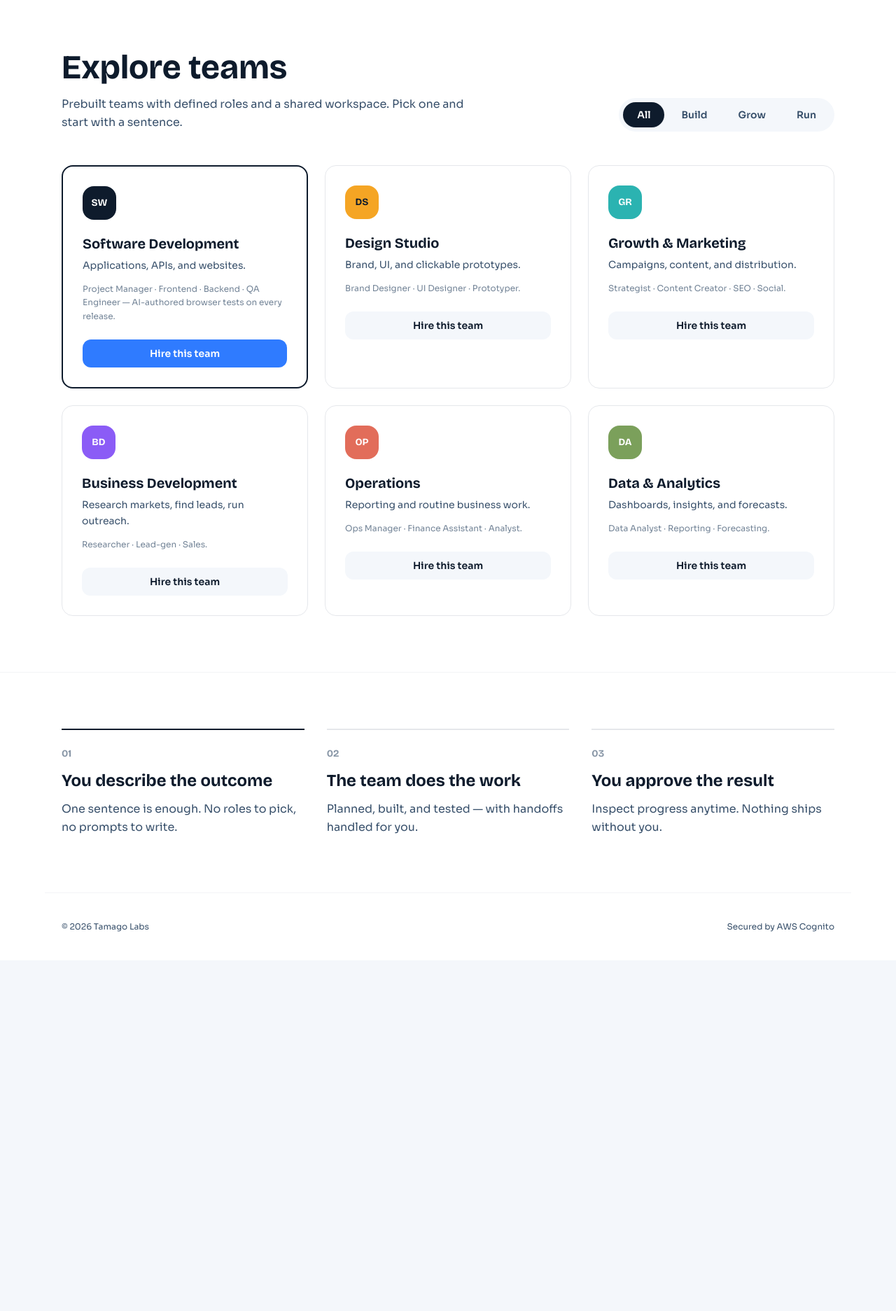
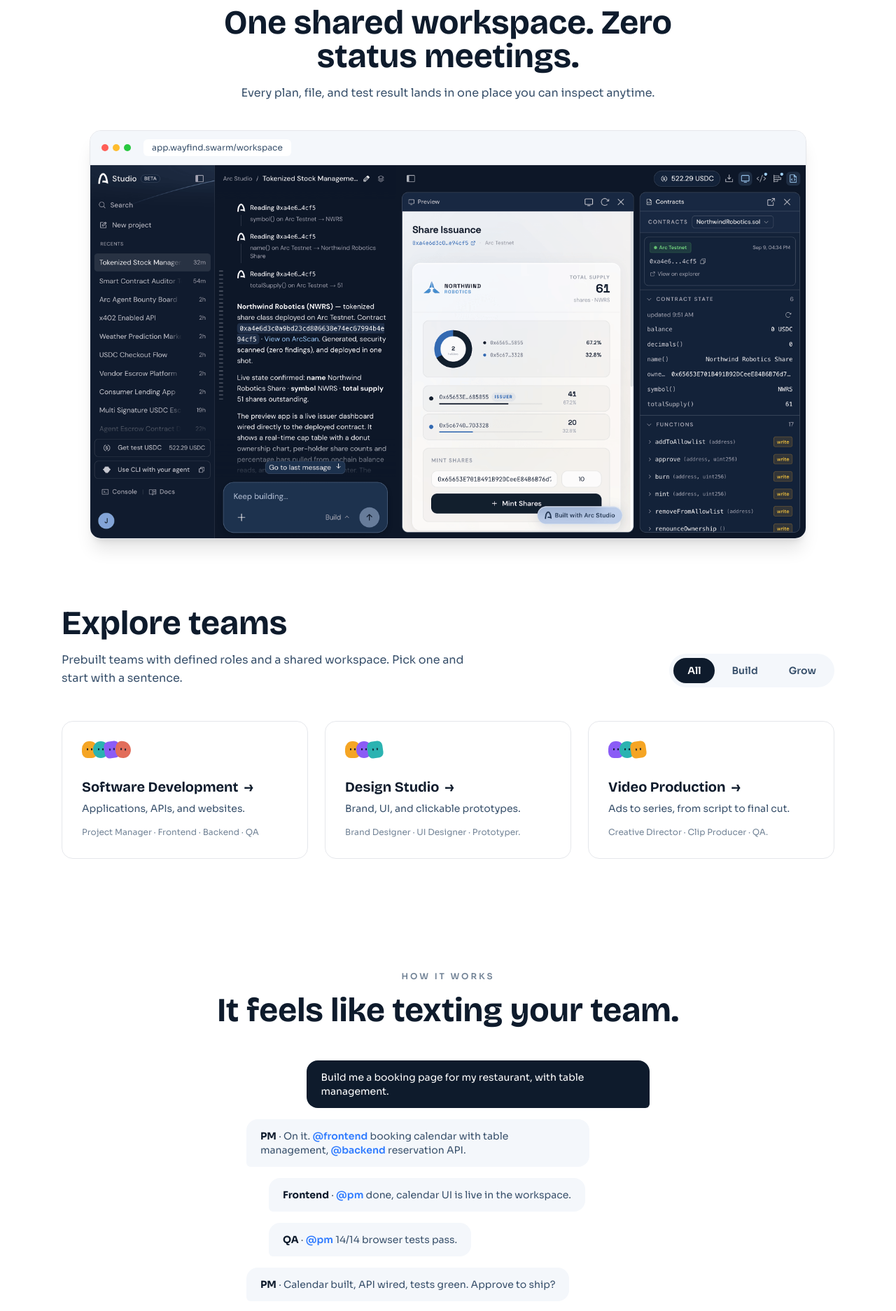
Before and after one commit to pisuthd/wayfind-swarm, a Next.js app in the folder frontend/: page / in a window 1280 px wide. Shown: the part 580-2453 px from the top of the page at 70% size. Before the commit the page ends 1952 px from the top, so only its background shows below. Built offline with nearby package versions, Linux system fonts and the light colour scheme; what aws-amplify would draw is missing.

Commit message:
feat: landing sections + polish

```diff
--- a/frontend/app/globals.css
+++ b/frontend/app/globals.css
@@ -51,6 +51,11 @@ body {
   .fade-up { animation: none; }
 }
 
+/* Pricing band. */
+.band {
+  background: radial-gradient(600px 300px at 50% 0%, rgba(47, 123, 255, 0.22), transparent 65%), #0E1B2C;
+}
+
 /* Landing hero aurora (animated gradient + drifting orbs). */
 .aurora {
   background:
--- a/frontend/app/layout.tsx
+++ b/frontend/app/layout.tsx
@@ -16,9 +16,9 @@ const display = Sora({
 });
 
 export const metadata: Metadata = {
-  title: 'Wayfind SWARM — Hire an AI team',
+  title: 'Wayfind SWARM | Hire an AI team in one click',
   description:
-    'Hire an AI team. Get things done. Prebuilt teams with roles, collaboration workflows, and a shared workspace.',
+    'Give your business an AI team for software, marketing, operations, and more. Hired in one click, executing in disposable cloud sandboxes with a persistent shared workspace. Start free.',
 };
 
 export default function RootLayout({ children }: { children: React.ReactNode }) {
--- /dev/null
+++ b/frontend/components/Landing/Faq.tsx
@@ -0,0 +1,72 @@
+'use client';
+
+import { useState } from 'react';
+import { ChevronDown } from 'lucide-react';
+
+const faqs = [
+  {
+    q: 'How is this different from hiring AI bots one by one?',
+    a: 'You don\u2019t configure roles or prompts. You pick a team with defined roles and workflows; a project manager plans and coordinates, specialists execute in one shared workspace.',
+  },
+  {
+    q: 'How does pricing work?',
+    a: 'Your team burns tokens on the models it uses, billed per million input tokens plus one flat service fee. No seats, no subscriptions. See the rate card above.',
+  },
+  {
+    q: 'What happens to my data?',
+    a: 'Work runs in disposable cloud sandboxes that are destroyed after the task. Everything you keep lives in your persistent workspace.',
+  },
+  {
+    q: 'Which team should I start with?',
+    a: 'Software Development if you\u2019re building something; Video Production for ads and content; Design Studio for brand and UI.',
+  },
+  {
+    q: 'Do I stay in control?',
+    a: 'Yes. Inspect progress anytime, and nothing destructive ships without your approval.',
+  },
+  {
+    q: 'Which AI models do the teams use?',
+    a: 'DeepSeek, GLM, Kimi, Muse Spark, and Qwen, picked per task for speed or quality.',
+  },
+];
+
+export default function Faq() {
+  const [open, setOpen] = useState(0);
+
+  return (
+    <section id="faq" className="mx-auto max-w-3xl px-6 py-14 md:py-20">
+      <p className="text-center text-xs font-semibold uppercase tracking-[0.25em] text-ink/70">FAQ</p>
+      <h2 className="mt-4 text-center font-brico text-4xl font-bold md:text-5xl">
+        Questions, answered.
+      </h2>
+      <div className="mt-10 divide-y divide-gray-200 border-y border-gray-200">
+        {faqs.map((f, i) => {
+          const isOpen = open === i;
+          return (
+            <div key={f.q}>
+              <button
+                type="button"
+                onClick={() => setOpen(isOpen ? -1 : i)}
+                aria-expanded={isOpen}
+                className="flex w-full items-center justify-between gap-4 py-5 text-left"
+              >
+                <span className="font-brico text-lg font-bold">{f.q}</span>
+                <ChevronDown
+                  size={20}
+                  className={`shrink-0 text-ink transition-transform duration-300 ${isOpen ? 'rotate-180' : ''}`}
+                />
+              </button>
+              <div
+                className={`grid transition-all duration-300 ease-in-out ${
+                  isOpen ? 'grid-rows-[1fr] pb-5 opacity-100' : 'grid-rows-[0fr] opacity-0'
+                }`}
+              >
+                <p className="overflow-hidden leading-relaxed text-ink">{f.a}</p>
+              </div>
+            </div>
+          );
+        })}
+      </div>
+    </section>
+  );
+}
--- a/frontend/components/Landing/Footer.tsx
+++ b/frontend/components/Landing/Footer.tsx
@@ -1,10 +1,45 @@
 'use client';
+
+function GithubIcon() {
+  return (
+    <svg width="18" height="18" viewBox="0 0 24 24" fill="currentColor" aria-hidden="true">
+      <path d="M12 .297c-6.63 0-12 5.373-12 12 0 5.303 3.438 9.8 8.205 11.385.6.113.82-.258.82-.577 0-.285-.01-1.04-.015-2.04-3.338.724-4.042-1.61-4.042-1.61C4.422 18.07 3.633 17.7 3.633 17.7c-1.087-.744.084-.729.084-.729 1.205.084 1.838 1.236 1.838 1.236 1.07 1.835 2.809 1.305 3.495.998.108-.776.417-1.305.76-1.605-2.665-.3-5.466-1.332-5.466-5.93 0-1.31.465-2.38 1.235-3.22-.135-.303-.54-1.523.105-3.176 0 0 1.005-.322 3.3 1.23.96-.267 1.98-.399 3-.405 1.02.006 2.04.138 3 .405 2.28-1.552 3.285-1.23 3.285-1.23.645 1.653.24 2.873.12 3.176.765.84 1.23 1.91 1.23 3.22 0 4.61-2.805 5.625-5.475 5.92.42.36.81 1.096.81 2.22 0 1.606-.015 2.896-.015 3.286 0 .315.21.69.825.57C20.565 22.092 24 17.592 24 12.297c0-6.627-5.373-12-12-12" />
+    </svg>
+  );
+}
+
+function XIcon() {
+  return (
+    <svg width="18" height="18" viewBox="0 0 24 24" fill="currentColor" aria-hidden="true">
+      <path d="M18.244 2.25h3.308l-7.227 8.26 8.502 11.24H16.17l-5.214-6.817L4.99 21.75H1.68l7.73-8.835L1.254 2.25H8.08l4.713 6.231 5.451-6.231Zm-1.161 17.52h1.833L7.084 4.126H5.117l11.966 15.644Z" />
+    </svg>
+  );
+}
 
 export default function Footer() {
   return (
     <footer className="mx-auto flex max-w-6xl items-center justify-between border-t border-gray-100 px-6 py-10 text-xs text-ink">
       <p>© 2026 Tamago Labs</p>
-      <p>Secured by AWS Cognito</p>
+      <div className="flex items-center gap-5">
+        <a
+          href="https://github.com/pisuthd/wayfind-swarm"
+          target="_blank"
+          rel="noopener noreferrer"
+          aria-label="GitHub"
+          className="transition hover:text-navy"
+        >
+          <GithubIcon />
+        </a>
+        <a
+          href="https://x.com/WayfindCloud"
+          target="_blank"
+          rel="noopener noreferrer"
+          aria-label="X (former Twitter)"
+          className="transition hover:text-navy"
+        >
+          <XIcon />
+        </a>
+      </div>
     </footer>
   );
 }
--- a/frontend/components/Landing/HowItWorks.tsx
+++ b/frontend/components/Landing/HowItWorks.tsx
@@ -1,38 +1,43 @@
 'use client';
-
-const steps = [
-  {
-    n: '01',
-    title: 'You describe the outcome',
-    body: 'One sentence is enough. No roles to pick, no prompts to write.',
-    active: true,
-  },
-  {
-    n: '02',
-    title: 'The team does the work',
-    body: 'Planned, built, and tested — with handoffs handled for you.',
-    active: false,
-  },
-  {
-    n: '03',
-    title: 'You approve the result',
-    body: 'Inspect progress anytime. Nothing ships without you.',
-    active: false,
-  },
-];
 
 export default function HowItWorks() {
   return (
-    <section id="how" className="border-t border-gray-100">
-      <div className="mx-auto max-w-6xl px-6 py-20">
-        <div className="grid gap-12 md:grid-cols-3 md:gap-8">
-          {steps.map((s) => (
-            <div key={s.n} className={`border-t-2 pt-6 ${s.active ? 'border-navy' : 'border-gray-200'}`}>
-              <p className="font-brico text-sm font-bold text-ink/60">{s.n}</p>
-              <p className="mt-3 font-brico text-2xl font-bold">{s.title}</p>
-              <p className="mt-3 leading-relaxed text-ink">{s.body}</p>
-            </div>
-          ))}
+    <section id="how" className="mx-auto max-w-3xl px-6 py-14 md:py-20">
+      <p className="text-center text-xs font-semibold uppercase tracking-[0.25em] text-ink/70">
+        How it works
+      </p>
+      <h2 className="mt-4 text-center font-brico text-4xl font-bold md:text-5xl">
+        It feels like texting your team.
+      </h2>
+      <div className="mx-auto mt-12 max-w-xl space-y-4">
+        <div className="ml-auto w-fit max-w-[85%] rounded-2xl rounded-br-md bg-navy px-5 py-3.5 text-sm text-white">
+          Build me a booking page for my restaurant, with table management.
+        </div>
+        <div className="w-fit max-w-[85%] rounded-2xl rounded-bl-md bg-mist px-5 py-3.5 text-sm">
+          <span className="font-bold">PM</span>{' '}
+          <span className="text-ink">
+            · On it. <span className="font-semibold text-cta">@frontend</span> booking calendar with table
+            management, <span className="font-semibold text-cta">@backend</span> reservation API.
+          </span>
+        </div>
+        <div className="ml-8 w-fit max-w-[85%] rounded-2xl rounded-bl-md bg-mist px-5 py-3.5 text-sm">
+          <span className="font-bold">Frontend</span>{' '}
+          <span className="text-ink">
+            · <span className="font-semibold text-cta">@pm</span> done, calendar UI is live in the workspace.
+          </span>
+        </div>
+        <div className="ml-8 w-fit max-w-[85%] rounded-2xl rounded-bl-md bg-mist px-5 py-3.5 text-sm">
+          <span className="font-bold">QA</span>{' '}
+          <span className="text-ink">
+            · <span className="font-semibold text-cta">@pm</span> 14/14 browser tests pass.
+          </span>
+        </div>
+        <div className="w-fit max-w-[85%] rounded-2xl rounded-bl-md bg-mist px-5 py-3.5 text-sm">
+          <span className="font-bold">PM</span>{' '}
+          <span className="text-ink">· Calendar built, API wired, tests green. Approve to ship?</span>
+        </div>
+        <div className="ml-auto w-fit max-w-[85%] rounded-2xl rounded-br-md bg-cta px-5 py-3.5 text-sm text-white">
+          Approved. Ship it.
         </div>
       </div>
     </section>
--- a/frontend/components/Landing/Navbar.tsx
+++ b/frontend/components/Landing/Navbar.tsx
@@ -10,7 +10,9 @@ export default function Navbar({ onSignIn }: NavbarProps) {
   return (
     <nav className="mx-auto flex max-w-6xl items-center justify-between px-6 py-6">
       <div className="flex items-center gap-2.5">
-        <Mascot color="black" size="sm" motion="none" label="Wayfind mascot" />
+        <span className="grid h-9 w-9 place-items-center rounded-lg bg-navy">
+          <Mascot color="white" size="xs" motion="none" label="Wayfind mascot" />
+        </span>
         <span className="font-brico text-lg font-bold">Wayfind SWARM</span>
       </div>
       <div className="flex items-center gap-7 text-sm text-ink">
--- /dev/null
+++ b/frontend/components/Landing/Pricing.tsx
@@ -0,0 +1,40 @@
+'use client';
+
+const rows = [
+  { model: 'DeepSeek V4.1 Flash', from: '$0.30' },
+  { model: 'GLM 5.3 Flash', from: '$0.45' },
+  { model: 'Muse Spark Open', from: '$1.25' },
+  { model: 'GLM 5.3', from: '$1.40' },
+  { model: 'Qwen3.8-Max', from: '$2.00' },
+  { model: 'Kimi K3', from: '$3.00' },
+];
+
+export default function Pricing() {
+  return (
+    <section id="pricing" className="mx-auto max-w-6xl px-6 pb-14 md:pb-20">
+      <div className="band rounded-3xl px-6 py-16 text-white md:px-12">
+        <p className="text-xs font-semibold uppercase tracking-[0.25em] text-white/50">Pricing</p>
+        <div className="mt-4 flex flex-col gap-8 md:flex-row md:items-end md:justify-between">
+          <h2 className="max-w-xl font-brico text-4xl font-bold md:text-5xl">
+            Pay for what your team burns.
+          </h2>
+          <p className="max-w-sm text-sm leading-relaxed text-white/70">
+            We resell inference from top providers at published rates, plus one flat fee. Nothing for
+            seats.
+          </p>
+        </div>
+        <div className="mt-10 grid gap-x-8 gap-y-3 text-sm md:grid-cols-2 lg:grid-cols-3">
+          {rows.map((r) => (
+            <p key={r.model} className="flex justify-between border-b border-white/10 pb-3">
+              <span className="text-white/70">{r.model}</span>
+              <span className="font-semibold">from {r.from}</span>
+            </p>
+          ))}
+        </div>
+        <p className="mt-6 text-xs text-white/50">
+          Per input tokens, from-price shown. Full input / cached / output rates at checkout.
+        </p>
+      </div>
+    </section>
+  );
+}
--- /dev/null
+++ b/frontend/components/Landing/Showcase.tsx
@@ -0,0 +1,31 @@
+'use client';
+
+export default function Showcase() {
+  return (
+    <section className="mx-auto max-w-6xl px-6 pb-4 pt-4">
+      <div className="mx-auto max-w-2xl text-center">
+        <h2 className="font-brico text-4xl font-bold md:text-5xl">
+          One shared workspace. Zero status meetings.
+        </h2>
+        <p className="mt-4 leading-relaxed text-ink">
+          Every plan, file, and test result lands in one place you can inspect anytime.
+        </p>
+      </div>
+      <div className="mx-auto mt-10 max-w-5xl overflow-hidden rounded-2xl border border-gray-200 shadow-xl">
+        <div className="flex items-center gap-1.5 border-b border-gray-200 bg-mist px-4 py-3">
+          <span className="h-2.5 w-2.5 rounded-full bg-[#FF5F57]" />
+          <span className="h-2.5 w-2.5 rounded-full bg-[#FEBC2E]" />
+          <span className="h-2.5 w-2.5 rounded-full bg-[#28C840]" />
+          <span className="ml-3 hidden rounded-md bg-white px-3 py-1 text-xs text-ink sm:inline">
+            app.wayfind.swarm/workspace
+          </span>
+        </div>
+        <img
+          src="/showcase.png"
+          alt="Wayfind SWARM shared workspace preview"
+          className="h-auto w-full"
+        />
+      </div>
+    </section>
+  );
+}
--- a/frontend/components/Landing/Teams.tsx
+++ b/frontend/components/Landing/Teams.tsx
@@ -1,81 +1,55 @@
 'use client';
 
 import { useState } from 'react';
+import Link from 'next/link';
+import Mascot, { type MascotColor, type MascotShape } from '../Mascot';
 
-interface TeamsProps {
-  onSignIn: () => void;
-}
+const stackShapes: MascotShape[] = ['blob', 'circle', 'squircle', 'pebble'];
 
 interface TeamCard {
-  initials: string;
-  tile: string;
+  members: MascotColor[];
   category: string;
   name: string;
   tagline: string;
   roles: string;
-  featured?: boolean;
+  slug: string;
 }
 
-const categories = ['All', 'Build', 'Grow', 'Run'] as const;
+const categories = ['All', 'Build', 'Grow'] as const;
 
 const cards: TeamCard[] = [
   {
-    initials: 'SW',
-    tile: 'bg-navy text-white',
+    members: ['amber', 'lagoon', 'grape', 'coral'],
     category: 'Build',
     name: 'Software Development',
     tagline: 'Applications, APIs, and websites.',
-    roles: 'Project Manager · Frontend · Backend · QA Engineer — AI-authored browser tests on every release.',
-    featured: true,
+    roles: 'Project Manager · Frontend · Backend · QA',
+    slug: 'software-development',
   },
   {
-    initials: 'DS',
-    tile: 'bg-bamber text-navy',
+    members: ['amber', 'grape', 'lagoon'],
     category: 'Build',
     name: 'Design Studio',
     tagline: 'Brand, UI, and clickable prototypes.',
     roles: 'Brand Designer · UI Designer · Prototyper.',
+    slug: 'design-studio',
   },
   {
-    initials: 'GR',
-    tile: 'bg-blagoon text-white',
+    members: ['grape', 'lagoon', 'amber'],
     category: 'Grow',
-    name: 'Growth & Marketing',
-    tagline: 'Campaigns, content, and distribution.',
-    roles: 'Strategist · Content Creator · SEO · Social.',
-  },
-  {
-    initials: 'BD',
-    tile: 'bg-bgrape text-white',
-    category: 'Grow',
-    name: 'Business Development',
-    tagline: 'Research markets, find leads, run outreach.',
-    roles: 'Researcher · Lead-gen · Sales.',
-  },
-  {
-    initials: 'OP',
-    tile: 'bg-bcoral text-white',
-    category: 'Run',
-    name: 'Operations',
-    tagline: 'Reporting and routine business work.',
-    roles: 'Ops Manager · Finance Assistant · Analyst.',
-  },
-  {
-    initials: 'DA',
-    tile: 'bg-bmoss text-white',
-    category: 'Run',
-    name: 'Data & Analytics',
-    tagline: 'Dashboards, insights, and forecasts.',
-    roles: 'Data Analyst · Reporting · Forecasting.',
+    name: 'Video Production',
+    tagline: 'Ads to series, from script to final cut.',
+    roles: 'Creative Director · Clip Producer · QA.',
+    slug: 'video-production',
   },
 ];
 
-export default function Teams({ onSignIn }: TeamsProps) {
+export default function Teams() {
   const [active, setActive] = useState<(typeof categories)[number]>('All');
   const visible = active === 'All' ? cards : cards.filter((c) => c.category === active);
 
   return (
-    <section id="teams" className="mx-auto max-w-6xl px-6 py-20">
+    <section id="teams" className="mx-auto max-w-6xl px-6 py-14 md:py-20">
       <div className="flex flex-col gap-6 md:flex-row md:items-end md:justify-between">
         <div>
           <h2 className="max-w-2xl font-brico text-4xl font-bold md:text-5xl">
@@ -85,13 +59,13 @@ export default function Teams({ onSignIn }: TeamsProps) {
             Prebuilt teams with defined roles and a shared workspace. Pick one and start with a sentence.
           </p>
         </div>
-        <div className="flex shrink-0 flex-wrap gap-1 rounded-full bg-mist p-1.5">
+        <div className="flex shrink-0 gap-1 overflow-x-auto rounded-full bg-mist p-1.5">
           {categories.map((cat) => (
             <button
               key={cat}
               type="button"
               onClick={() => setActive(cat)}
-              className={`rounded-full px-5 py-2 text-sm font-semibold transition ${
+              className={`whitespace-nowrap rounded-full px-5 py-2 text-sm font-semibold transition ${
                 active === cat ? 'bg-navy text-white shadow-sm' : 'text-ink hover:text-navy'
               }`}
             >
@@ -103,30 +77,24 @@ export default function Teams({ onSignIn }: TeamsProps) {
 
       <div key={active} className="fade-up mt-12 grid gap-6 md:grid-cols-2 lg:grid-cols-3">
         {visible.map((c) => (
-          <div
+          <Link
             key={c.name}
-            className={`flex flex-col rounded-2xl p-7 ${
-              c.featured ? 'border-2 border-navy' : 'border border-gray-200'
-            }`}
+            href={`/app?hire=${c.slug}`}
+            className="group flex flex-col rounded-2xl border border-gray-200 p-7 transition hover:-translate-y-1 hover:border-navy/40 hover:shadow-lg"
           >
-            <span
-              className={`flex h-12 w-12 items-center justify-center rounded-2xl font-brico text-sm font-bold ${c.tile}`}
-            >
-              {c.initials}
-            </span>
-            <p className="mt-5 font-brico text-xl font-bold">{c.name}</p>
+            <div className="flex -space-x-1.5">
+              {c.members.map((color, i) => (
+                <span key={color} className="rounded-full ring-2 ring-white">
+                  <Mascot color={color} size="xs" shape={stackShapes[i % stackShapes.length]} motion="none" />
+                </span>
+              ))}
+            </div>
+            <p className="mt-5 font-brico text-xl font-bold">
+              {c.name} <span aria-hidden="true" className="ml-1 inline-block transition group-hover:translate-x-1">→</span>
+            </p>
             <p className="mt-1.5 text-sm leading-relaxed text-ink">{c.tagline}</p>
             <p className="mt-3 text-xs leading-relaxed text-ink/70">{c.roles}</p>
-            <button
-              type="button"
-              onClick={onSignIn}
-              className={`mt-6 rounded-xl py-2.5 text-sm font-semibold ${
-                c.featured ? 'bg-cta text-white hover:bg-ctahover' : 'bg-mist text-navy hover:bg-[#DDE9F7]'
-              }`}
-            >
-              Hire this team
-            </button>
-          </div>
+          </Link>
         ))}
       </div>
     </section>
--- a/frontend/components/Landing/index.tsx
+++ b/frontend/components/Landing/index.tsx
@@ -2,8 +2,11 @@
 
 import Navbar from './Navbar';
 import Hero from './Hero';
+import Showcase from './Showcase';
 import Teams from './Teams';
 import HowItWorks from './HowItWorks';
+import Pricing from './Pricing';
+import Faq from './Faq';
 import Footer from './Footer';
 
 interface LandingProps {
@@ -15,8 +18,11 @@ export default function Landing({ onSignIn }: LandingProps) {
     <main className="bg-white text-navy">
       <Navbar onSignIn={onSignIn} />
       <Hero onSignIn={onSignIn} />
-      <Teams onSignIn={onSignIn} />
+      <Showcase />
+      <Teams />
       <HowItWorks />
+      <Pricing />
+      <Faq />
       <Footer />
     </main>
   );
```
Also changed, not shown: frontend/components/Landing/Hero.tsx (+5 -5 lines), frontend/public/showcase.png (added).
